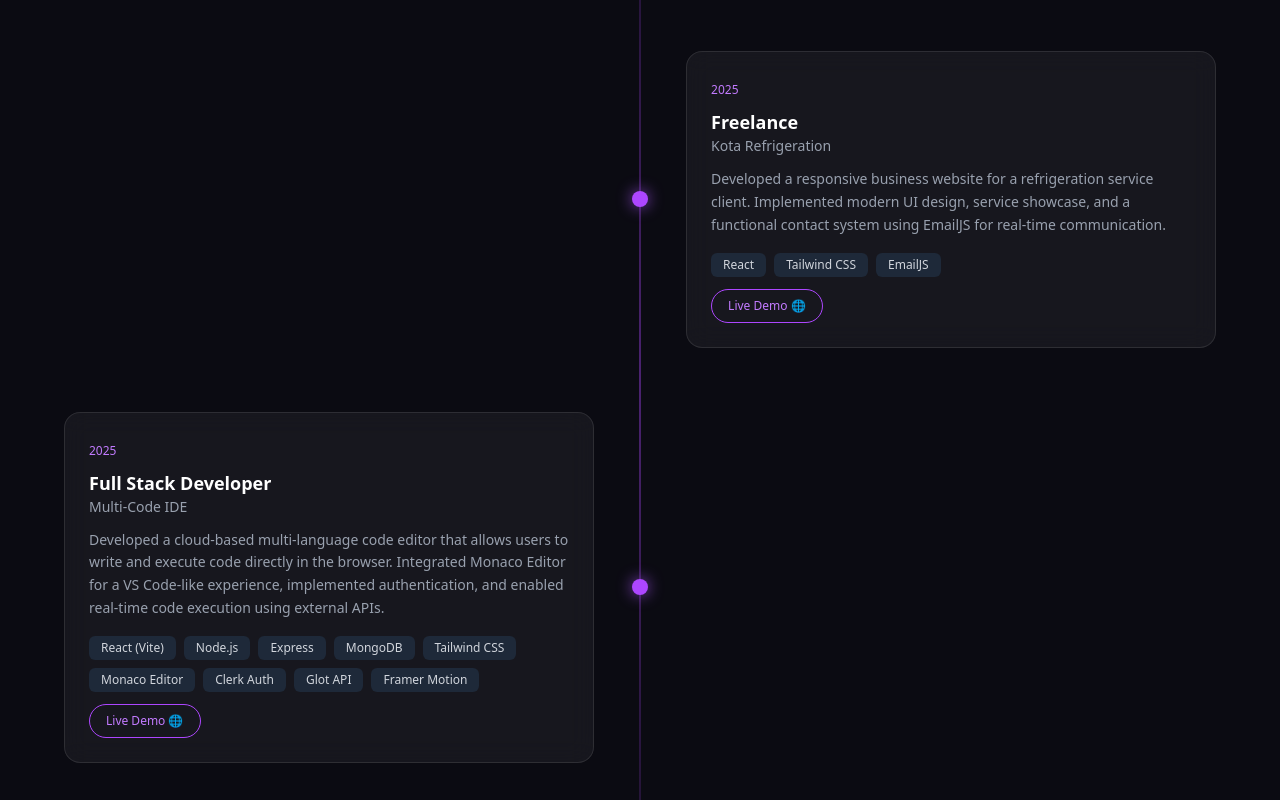
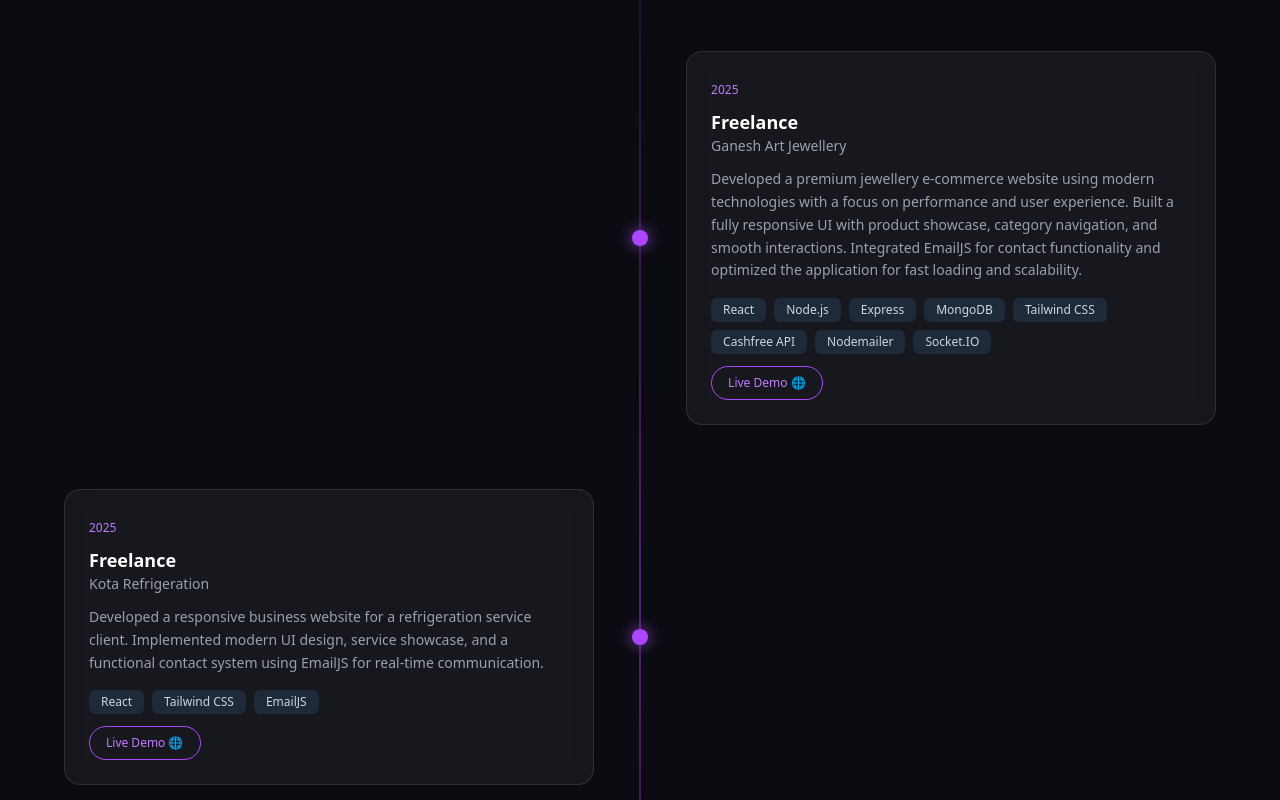
Before and after one commit to Bhumika-Sahu-bit/portfolio, a React app in the folder frontend/: page / in a window 1280 px wide. Shown: the part 6760-7560 px from the top of the page. Built offline with nearby package versions, Linux system fonts and the light colour scheme; the HTML template or start-up script is replaced by a standard one.

Commit message:
solve the problem

```diff
--- a/frontend/src/sections/Experience.jsx
+++ b/frontend/src/sections/Experience.jsx
@@ -9,6 +9,14 @@ const experiences = [
     desc: "Completed a Web Development internship where I worked on real-world projects under professional guidance. Built responsive UI, improved performance, and followed clean coding practices.",
     tech: ["HTML", "CSS", "JavaScript", "React"],
     certificate: certificate,
+  },
+  {
+    date: "2025",
+  role: "Freelance",
+  company: "Ganesh Art Jewellery",
+  desc: "Developed a premium jewellery e-commerce website using modern technologies with a focus on performance and user experience. Built a fully responsive UI with product showcase, category navigation, and smooth interactions. Integrated EmailJS for contact functionality and optimized the application for fast loading and scalability.",
+  tech: ["React", "Node.js", "Express", "MongoDB", "Tailwind CSS", "Cashfree API", "Nodemailer", "Socket.IO"],
+  live: "https://ganesh-jewellery.vercel.app"
   },
  {
   date: "2025",
```
